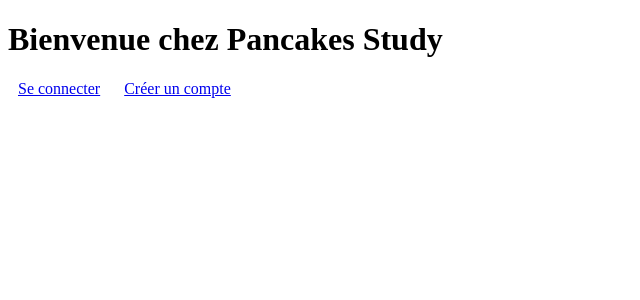
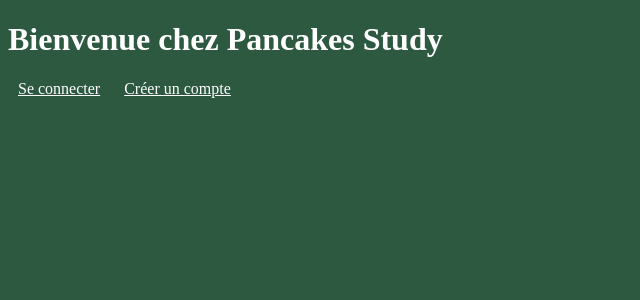
Before and after one commit to sarah-bjt/Workshop_archi, a Flask app: page / in a window 1280 px wide. Shown: the top 300 px of the page, without its empty margins (0-640 px from the left). Run offline with Flask 3, Linux system fonts and the light colour scheme.

Commit message:
style css

```diff
--- a/model.py
+++ b/model.py
@@ -3,7 +3,7 @@ import mysql.connector
 mydb = mysql.connector.connect(
     host="localhost",
     user="root",
-    password="",
+    password="Jejxav-mahrag-0kivko",
     database="PANCAKE_L"
 )
 mycursor = mydb.cursor()
--- /dev/null
+++ b/static/style.css
@@ -0,0 +1,8 @@
+body {
+    background-color: #2E5941;
+    color: white;
+}
+
+body a {
+    color: white;
+}
--- a/templates/accueil.html
+++ b/templates/accueil.html
@@ -1,9 +1,15 @@
 <!DOCTYPE html>
 <html>
-    <head></head>
+    <head>
+        <meta charset="UTF-8"/>
+        <title>Accueil</title>
+        <link rel="stylesheet" href="../static/style.css"/>
+    </head>
     <body>
-        <h1>Bienvenue chez Pancakes Study</h1>
-        <a href="/connexion" style="margin: 10px;">Se connecter</a>
-        <a href="/creation" style="margin: 10px;">Créer un compte</a>
+        <div>
+            <h1>Bienvenue chez Pancakes Study</h1>
+            <a href="/connexion" style="margin: 10px;">Se connecter</a>
+            <a href="/creation" style="margin: 10px;">Créer un compte</a>
+        </div>
     </body>
 </html>
--- a/templates/connexion.html
+++ b/templates/connexion.html
@@ -3,6 +3,7 @@
     <head>
         <meta charset="UTF-8"/>
         <title>Connexion</title>
+        <link rel="stylesheet" href="../static/style.css"/>
     </head>
     <body>
         <form action="/connexion" method="POST">
--- a/templates/creation.html
+++ b/templates/creation.html
@@ -3,6 +3,7 @@
   <head>
     <meta charset="UTF-8"/>
     <title>Création</title>
+    <link rel="stylesheet" href="../static/style.css"/>
   </head>
   <body>
     <h1>Créer votre compte</h1>
--- a/templates/deconnexion.html
+++ b/templates/deconnexion.html
@@ -3,6 +3,7 @@
   <head>
     <meta charset="UTF-8"/>
     <title>Déconnexion</title>
+    <link rel="stylesheet" href="../static/style.css"/>
   </head>
   <body>
     <form action="/deconnexion" method="POST" style="margin: 10px;">
--- a/templates/devoir.html
+++ b/templates/devoir.html
@@ -3,6 +3,7 @@
   <head>
     <meta charset="UTF-8" />
     <title>Devoir</title>
+    <link rel="stylesheet" href="../static/style.css"/>
   </head>
   <body>
     <h1>Vos exercices</h1>
--- a/templates/profil.html
+++ b/templates/profil.html
@@ -3,6 +3,7 @@
   <head>
     <meta charset="UTF-8" />
     <title>Profil</title>
+    <link rel="stylesheet" href="../static/style.css"/>
   </head>
   <body>
         <h1>Bonjour {{etudiants[1]}} {{etudiants[2]}}</h1>
--- a/templates/profil_prof.html
+++ b/templates/profil_prof.html
@@ -3,6 +3,7 @@
   <head>
     <meta charset="UTF-8" />
     <title>Profil</title>
+    <link rel="stylesheet" href="../static/style.css"/>
   </head>
   <body>
         <h1>Bonjour {{professeur[1]}} {{professeur[2]}}</h1>
--- a/templates/recompense.html
+++ b/templates/recompense.html
@@ -3,7 +3,8 @@
     <head>
         <meta charset="UTF-8" />
         <title>Récompenses</title>
-        <script src="recompense.js"></script>
+        <script src="../js/recompense.js"></script>
+        <link rel="stylesheet" href="../static/style.css"/>
     </head>
     <body>
         <h1>Vos badges Pancakes que vous pouvez réclamer</h1>
--- a/templates/reponse.html
+++ b/templates/reponse.html
@@ -3,6 +3,7 @@
   <head>
     <meta charset="UTF-8" />
     <title>{{exo[1]}}</title>
+    <link rel="stylesheet" href="../static/style.css"/>
   </head>
   <body>
     <h1> {{exo[1]}}, niveau {{exo[2]}}</h1>
--- a/templates/suivi.html
+++ b/templates/suivi.html
@@ -3,6 +3,7 @@
   <head>
     <meta charset="UTF-8" />
     <title>Suivi</title>
+    <link rel="stylesheet" href="../static/style.css"/>
   </head>
   <body>
 
--- a/templates/suivi_prof.html
+++ b/templates/suivi_prof.html
@@ -3,6 +3,7 @@
   <head>
     <meta charset="UTF-8" />
     <title>Suivi</title>
+    <link rel="stylesheet" href="../static/style.css"/>
   </head>
   <body>
 
```
